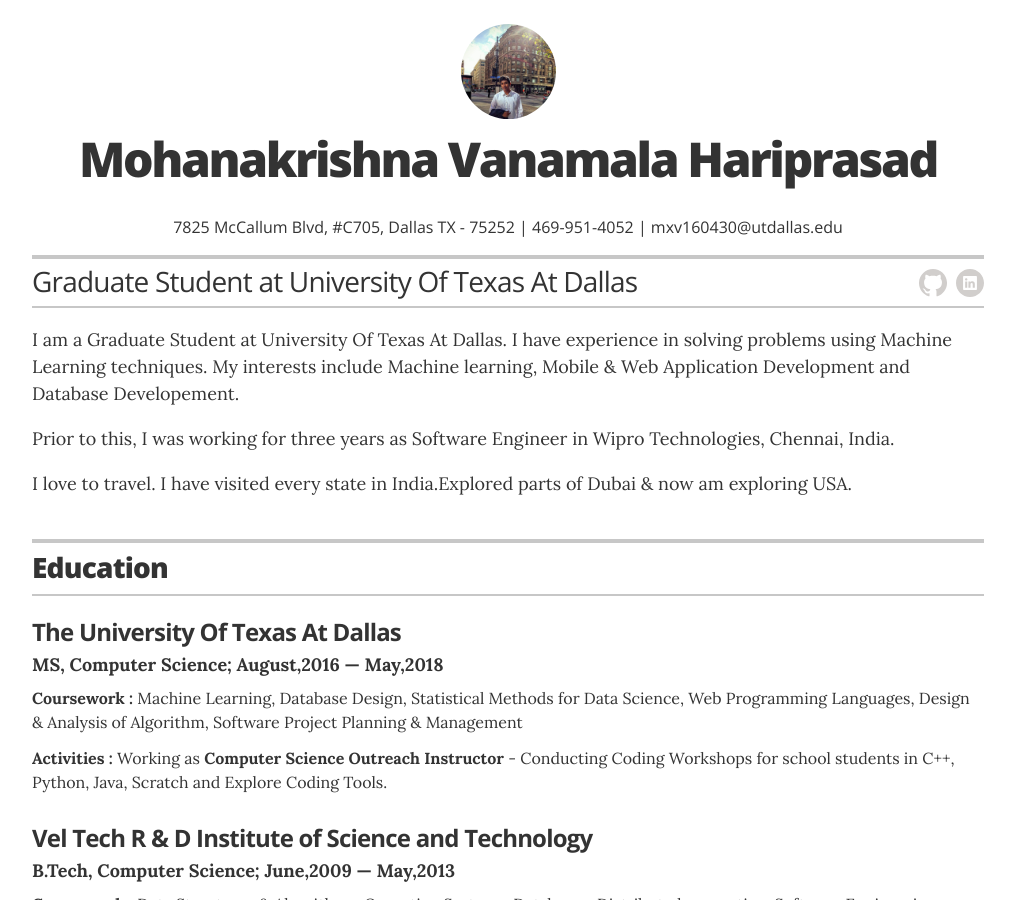
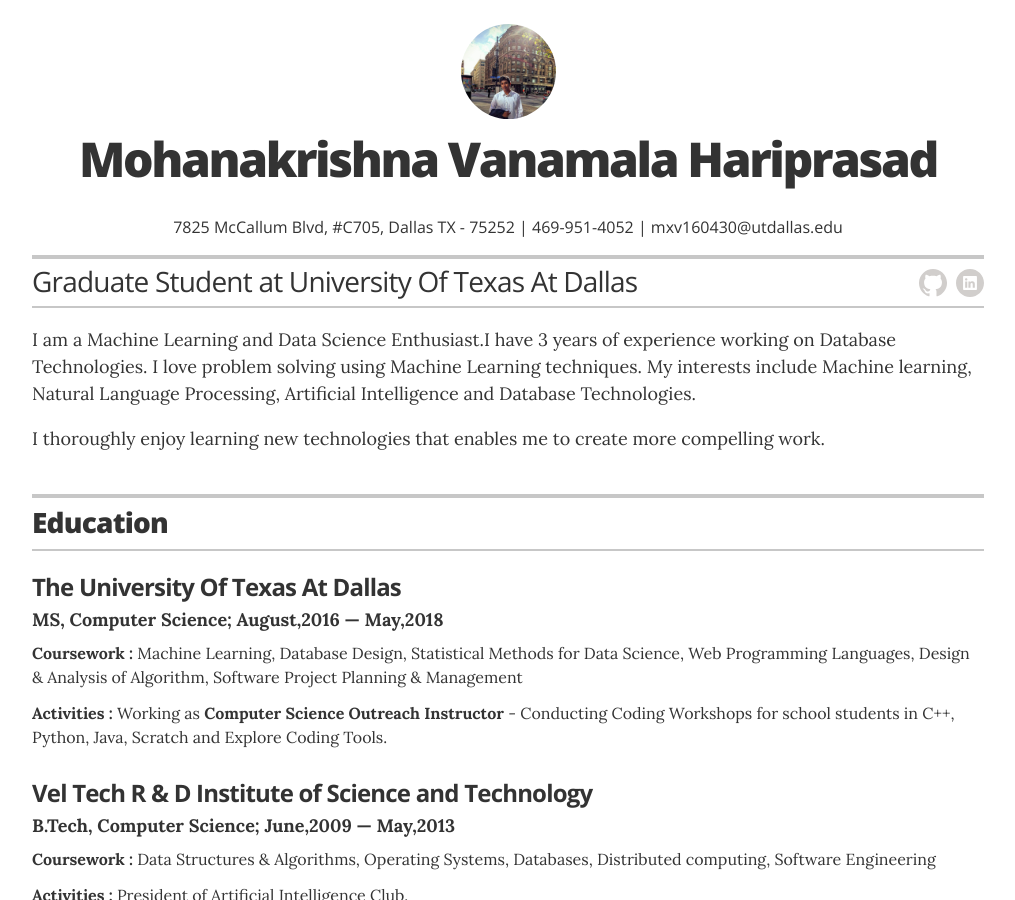
Before and after one commit to mohanakrishnavh/mohanakrishnavh.github.io, a Jekyll site: the page index.html, which Jekyll copies as it is, in a window 1280 px wide and 900 px high. Shown: the whole window, without its empty margins (132-1147 px from the left). Built offline with Jekyll 4.4.1, drawn with Linux system fonts in a browser that asks for light colours.

Commit message:
Update index.html

```diff
--- a/index.html
+++ b/index.html
@@ -101,9 +101,9 @@
         </div>
 
         <div class="executive-summary no-print" itemprop="description">
-          <p>I am a Graduate Student at University Of Texas At Dallas. I have experience in solving problems using Machine Learning techniques. My interests include Machine learning, Mobile & Web Application Development and Database Developement.</p>
-		  <p> Prior to this, I was working for three years as Software Engineer in Wipro Technologies, Chennai, India. </p>
-		  <p> I love to travel. I have visited every state in India.Explored parts of Dubai & now am exploring USA.</p>
+          <p>I am a Machine Learning and Data Science Enthusiast.I have 3 years of experience working on Database Technologies. I love problem solving using Machine Learning techniques. My interests include Machine learning, Natural Language Processing, Artificial Intelligence and Database Technologies.</p>
+		  <p> I thoroughly enjoy learning new technologies that enables me to create more compelling work. </p>
+
         </div>
 
 
```
